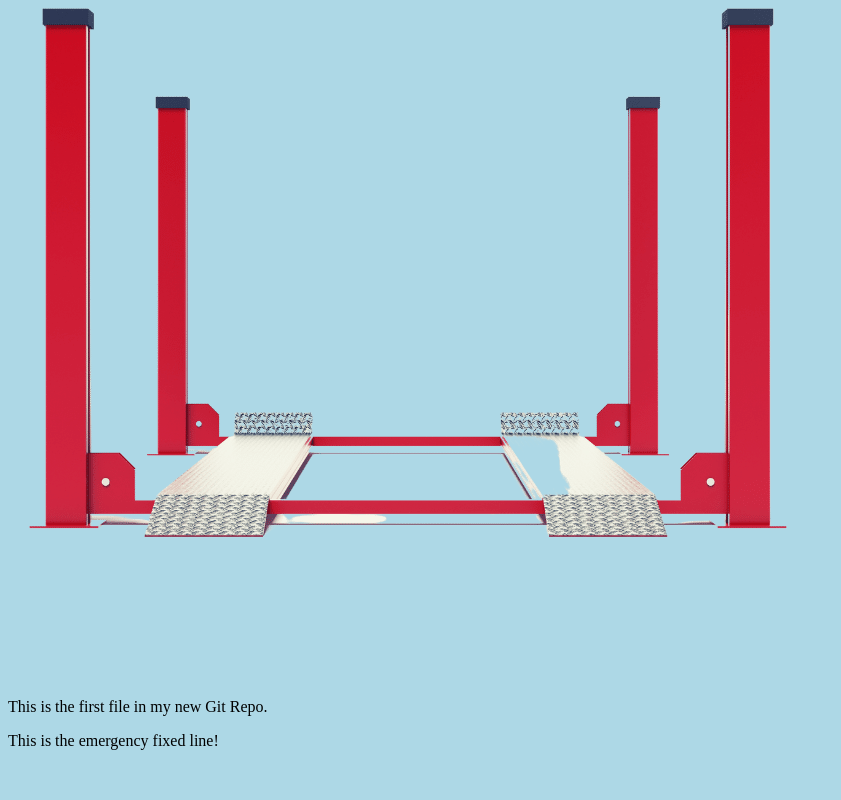
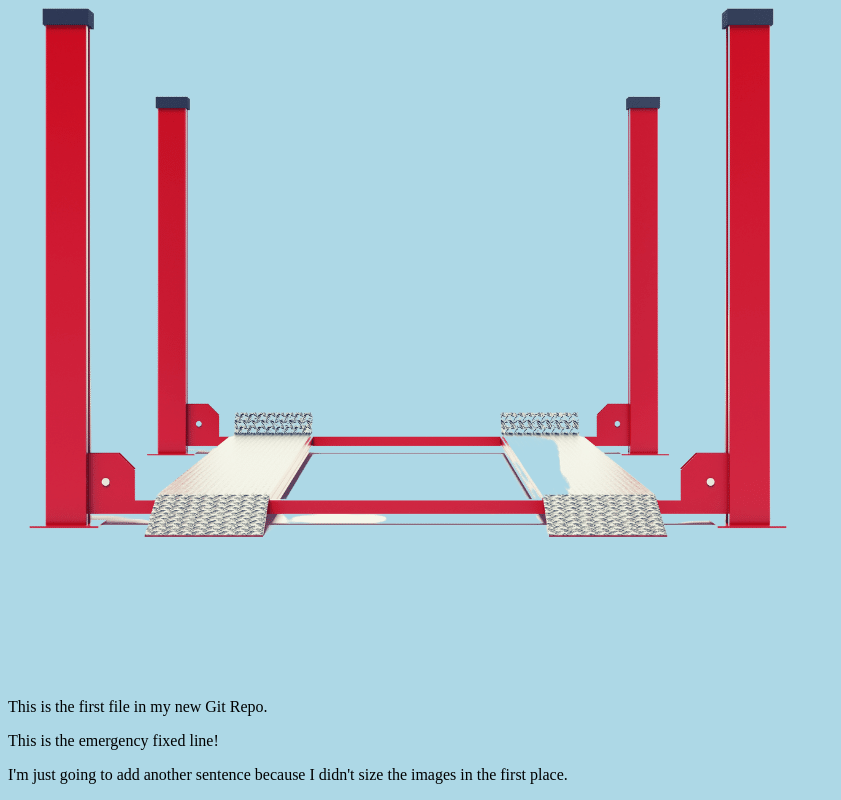
Before and after one commit to rtwoods88/rtwoods88.github.io, a plain HTML site: page index.html in a window 1280 px wide. Shown: the part 1106-1906 px from the top of the page, without its empty margins (0-841 px from the left). Before the commit the page ends 1872 px from the top, so only its background shows below. Drawn offline with Linux system fonts and the light colour scheme.

Commit message:
Updated index.html with new sentence

```diff
--- a/index.html
+++ b/index.html
@@ -14,6 +14,7 @@
     <div><img src="need_a_lift (1).png" alt=""></div>
     <p>This is the first file in my new Git Repo.</p>
     <p>This  is the emergency fixed line!</p>
+    <p>I'm just going to add another sentence because I didn't size the images in the first place.</p>
 
 
 </body>
```
